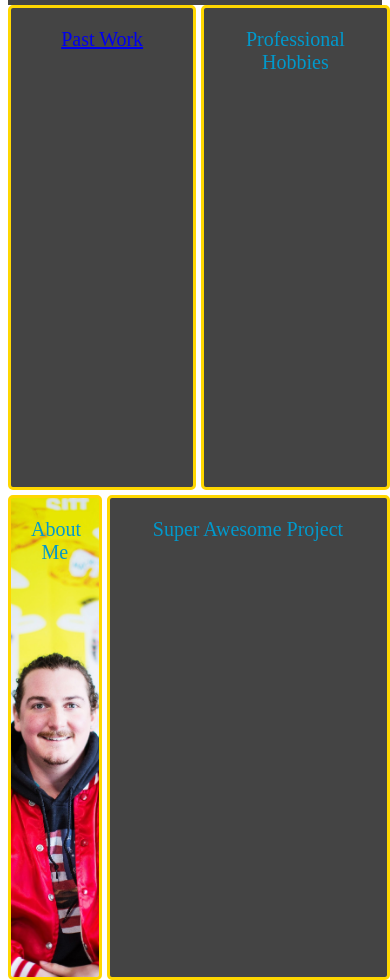
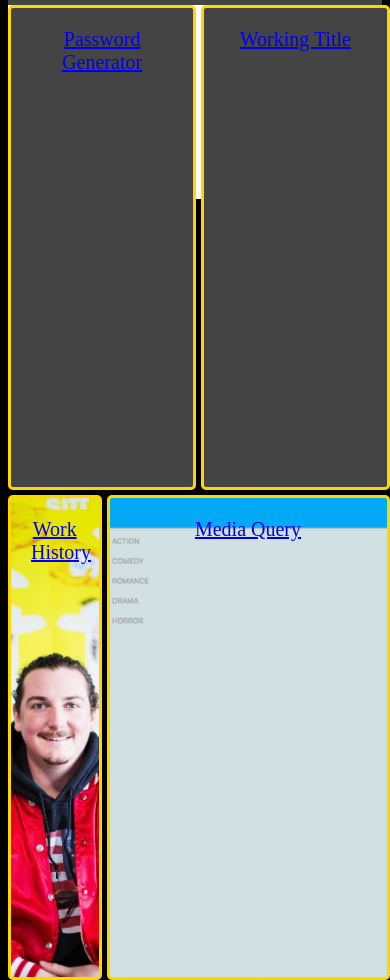
Before and after one commit to raws-boop/Portfolio, a plain HTML site: page index.html in a window 390 px wide. Shown: the part 97-1077 px from the top of the page. Drawn offline with Linux system fonts and the light colour scheme.

Commit message:
updated styling and readme for second portfolio assignment. added image assets

```diff
--- a/assets/style.css
+++ b/assets/style.css
@@ -25,13 +25,12 @@ nav {
 
 .body {
   margin: 40px;
-
 }
 
 .wrapper {
   display: grid;
   grid-gap: 5px;
-    grid-template-columns: [col] 25% [col] 24% [col] 25% [col] 24%  ;
+  grid-template-columns: [col] 25% [col] 24% [col] 25% [col] 24%;
   grid-template-rows: [row] 250% [row] 250% [row] 250%;
   background-color: #fff;
   color: #444;
@@ -45,7 +44,6 @@ nav {
   padding: 20px;
   font-size: 125%;
   border: solid gold;
-
 }
 
 .box:hover {
@@ -54,28 +52,56 @@ nav {
 
 .a {
   grid-column: col / span 2;
-    grid-row: row ;
+  grid-row: row;
+}
 
+.a:visted {
+  color: yellow;
 }
+
 .b {
-    grid-column: col 3 / span 2 ;
-    grid-row: row ;
+  grid-column: col 3 / span 2;
+  grid-row: row;
 }
+
+.b:visted {
+  color: yellow;
+}
+
 .c {
-    grid-column: col ;
-    grid-row: row 2 ;
+  grid-column: col;
+  grid-row: row 2;
   background-image: url(./Images/headshot.JPG);
   background-size: cover;
   background-repeat: no-repeat;
   background-position: center;
 }
-  .d {
-    grid-column: col 2 / span 3 ;
-    grid-row: row 2 ;
+
+.c:visted {
+  color: yellow;
 }
 
+.d {
+  grid-column: col 2 / span 3;
+  grid-row: row 2;
+  background-image: url(./Images/demo.gif);
+  background-size: cover;
+  background-repeat: no-repeat;
+  background-position: center;
+}
+
+.d:visted {
+  color: yellow;
+}
 
 @media screen and (max-width: 768px) {
-    main,
-    nav,
+  body {
+    background-color: blue;
   }
+}
+
+@media screen and (max-width: 600px) {
+  body {
+    background-color: black;
+  }
+}
--- a/index.html
+++ b/index.html
@@ -31,10 +31,10 @@
 </nav>
 
             <div class="wrapper">
-                <div class="box a"><a href="./assets/Images/RossHoltrop_for_YourConsideration.pdf" target="_blank">Past Work</div></a>
-                <div class="box b">Professional Hobbies</div>
-                <div class="box c">About Me</div>
-                <div class="box d">Super Awesome Project</div>
+                <div class="box a"><a href="https://github.com/raws-boop/password-generator">Password Generator</div></a>
+                <div class="box b"><a href="https://github.com/raws-boop/homework01">Working Title</div></a>
+                <div class="box c"><a href="./assets/Images/RossHoltrop_for_YourConsideration.pdf" target="_blank">Work History</div></a>
+                <div class="box d"><a href="https://github.com/raws-boop/media_query">Media Query</div></a>
               </div>
 
     </header>
```
Also changed, not shown: assets/Images/demo.gif (added), assets/Images/screenshot.png (added), 1 other file. Lines whose indentation alone changed are shown as unchanged.
